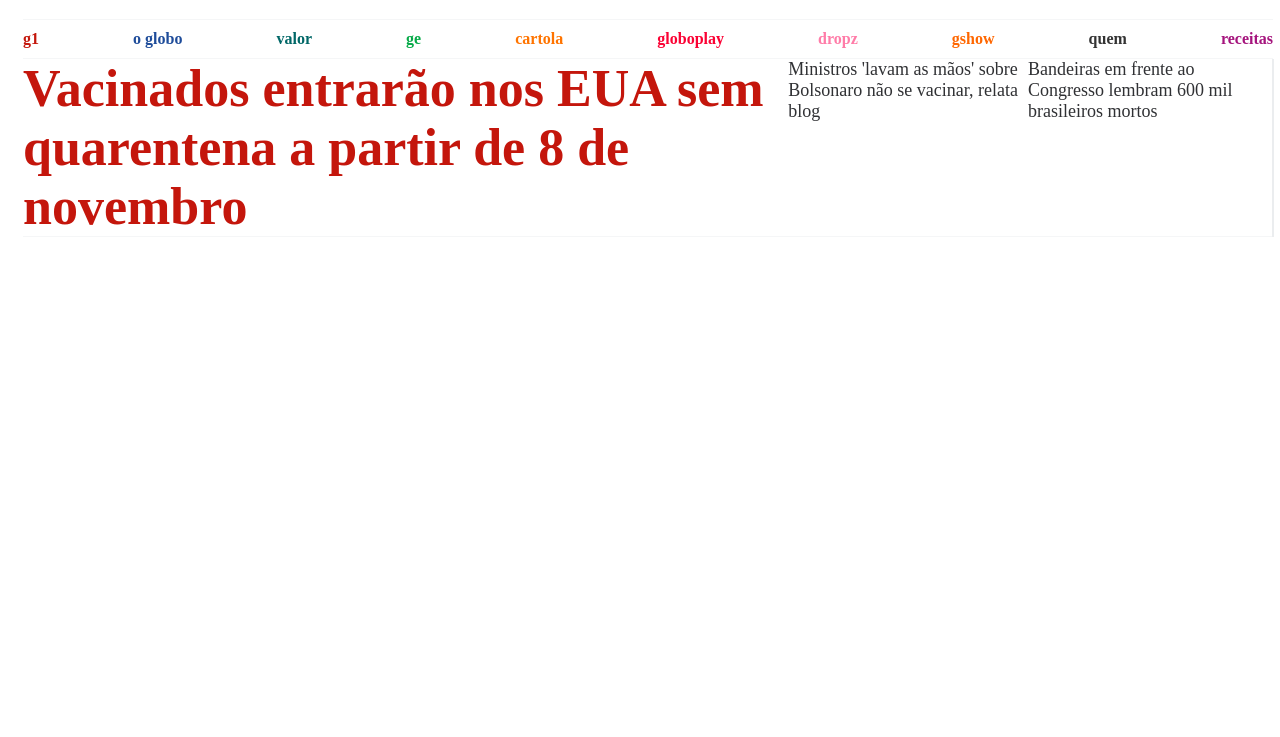
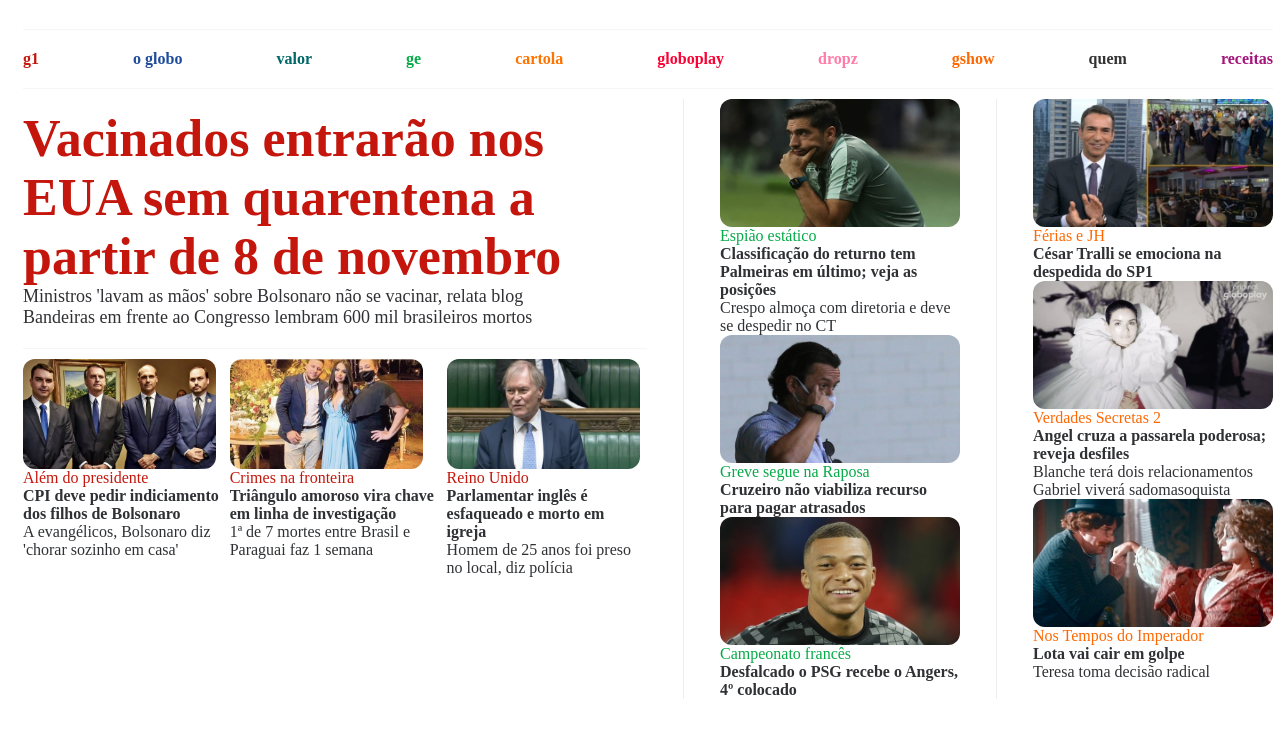
Before and after one commit to gustavogotardo/globoSiteProject, a website: page index.html in a window 1280 px wide. Shown: the part 69-806 px from the top of the page. Drawn offline with Linux system fonts and the light colour scheme.

Commit message:
new content and flexbox early basic organisation

```diff
--- a/index.html
+++ b/index.html
@@ -34,7 +34,7 @@
 
         <div class="g1news">
           <div class="g1mainnews">
-            <a class="heroHeadline" href="https://globo.com">
+            <a class="heroHeadline" href="C">
               Vacinados entrarão nos EUA sem quarentena a partir de 8 de novembro
             </a>
             <a class="heroSecondary" href="https://globo.com">
@@ -49,13 +49,40 @@
 
           <div class="g1secnews">
             <div class="imgnews">
-
+              <img class="imgSmall" src="alem-do-presidente.jpeg">
+              <a class="g1title" src="https://globo.com">
+                Além do presidente
+              </a>
+              <a class="submain" src="https://globo.com">
+                CPI deve pedir indiciamento dos filhos de Bolsonaro
+              </a>
+              <a class="subsecondary" src="https://globo.com">
+                A evangélicos, Bolsonaro diz 'chorar sozinho em casa'
+              </a>
             </div>
             <div class="imgnews">
-
+              <img class="imgSmall" src="crimes-na-fronteira.jpeg">
+              <a class="g1title" src="https://globo.com">
+                Crimes na fronteira
+              </a>
+              <a class="submain" src="https://globo.com">
+                Triângulo amoroso vira chave em linha de investigação
+              </a>
+              <a class="subsecondary" src="https://globo.com">
+                1ª de 7 mortes entre Brasil e Paraguai faz 1 semana
+              </a>
             </div>
             <div class="imgnews">
-
+              <img class="imgSmall" src="reino-unido.jpeg">
+              <a class="g1title" src="https://globo.com">
+                Reino Unido
+              </a>
+              <a class="submain" src="https://globo.com">
+                Parlamentar inglês é esfaqueado e morto em igreja
+              </a>
+              <a class="subsecondary" src="https://globo.com">
+                Homem de 25 anos foi preso no local, diz polícia
+              </a>
             </div>
           </div>
 
@@ -75,11 +102,84 @@
 
         <div class="verticalBorder"></div>
 
-        <div class="genews"></div>
+        <div class="genews">
+
+          <div class="genews">
+            <img class="imgBig" src="espiao-estatistico.jpeg">
+            <a class="getitle" src="https://globo.com">
+                Espião estático
+            </a>
+            <a class="submain" src="https://globo.com">
+              Classificação do returno tem Palmeiras em último; veja as posições
+            </a>
+            <a class="subsecondary" src="https://globo.com">
+              Crespo almoça com diretoria e deve se despedir no CT
+            </a>
+          </div>
+
+          <div class="genews">
+            <img class="imgBig" src="greve-segue-na-raposa.jpeg">
+            <a class="getitle" src="https://globo.com">
+                Greve segue na Raposa
+            </a>
+            <a class="submain" src="https://globo.com">
+              Cruzeiro não viabiliza recurso para pagar atrasados
+            </a>
+          </div>
+
+          <div class="genews">
+            <img class="imgBig" src="campeonato-frances.jpeg">
+            <a class="getitle" src="https://globo.com">
+                Campeonato francês
+            </a>
+            <a class="submain" src="https://globo.com">
+              Desfalcado o PSG recebe o Angers, 4º colocado
+            </a>
+          </div>
+
+        </div>
 
         <div class="verticalBorder"></div>
 
-        <div class="gshownews"></div>
+        <div class="gshownews">
+          <div class="gshownews">
+            <img class="imgBig" src="ferias-e-jh.jpeg">
+            <a class="gshowtitle" src="https://globo.com">
+                Férias e JH
+            </a>
+            <a class="submain" src="https://globo.com">
+              César Tralli se emociona na despedida do SP1
+            </a>
+          </div>
+
+          <div class="gshownews">
+            <img class="imgBig" src="verdades-secretas-2.jpeg">
+            <a class="gshowtitle" src="https://globo.com">
+                Verdades Secretas 2
+            </a>
+            <a class="submain" src="https://globo.com">
+              Angel cruza a passarela poderosa; reveja desfiles
+            </a>
+            <a class="subsecondary" src="https://globo.com">
+              Blanche terá dois relacionamentos
+            </a>
+            <a class="subsecondary" src="https://globo.com">
+              Gabriel viverá sadomasoquista
+            </a>
+          </div>
+
+          <div class="gshownews">
+            <img class="imgBig" src="nos-tempos-do-imperador.jpeg">
+            <a class="gshowtitle" src="https://globo.com">
+                Nos Tempos do Imperador
+            </a>
+            <a class="submain" src="https://globo.com">
+              Lota vai cair em golpe
+            </a>
+            <a class="subsecondary" src="https://globo.com">
+              Teresa toma decisão radical
+            </a>
+        </div>
       </div>
     </div>
   </body>
--- a/styles.css
+++ b/styles.css
@@ -18,11 +18,12 @@
 
 .pageContent {
   width: 1250px;
-
+  height: 1600px;
   font-family: "Encode Sans";
   align-self: center;
   margin: 0px 100px 30px 100px;
   flex-direction: column;
+  flex: none;
 }
 
 .header {
@@ -80,7 +81,28 @@
   color: #a5147d;
 }
 
+.news {
+  justify-content: space-around;
+}
+
 .g1news {
+  flex-direction: column;
+}
+
+.imgnews {
+  flex-direction: column;
+}
+
+.g1secnews {
+  justify-content: space-between;
+}
+
+.genews {
+  flex-direction: column;
+  justify-content: space-around;
+}
+
+.gshownews {
   flex-direction: column;
 }
 
@@ -98,8 +120,9 @@
 
 .heroHeadline {
   font-size: 52px;
-  font-weight: bold;
+  font-weight: 700;
   color: #c4160c;
+  width: 624px;
 }
 
 .heroSecondary {
@@ -110,31 +133,46 @@
 .horizontalBorder {
   height: 1px;
   width: 100%;
+  margin: 10px 0px;
   background-color: #f5f6f7;
+  flex: none;
 }
 
 .verticalBorder {
   width: 1px;
+  margin: 0px 36px;
   background-color: #EBEDEF;
   height: 100%;
+  flex: none;
+}
+
+.g1mainnews {
+  flex-direction: column;
+  margin: 10px 0px;
+  justify-content: space-between;
 }
 
 .g1title {
-
+  color: #c4170c;
+  font-weight: 500;
 }
 
 .getitle {
-
+  color: #06aa48;
+  font-weight: 500;
 }
 
 .gshowtitle {
-
+  color: #ff6700;
+  font-weight: 500;
 }
 
 .submain {
-
+  color: #2F3134;
+  font-weight: 700;
 }
 
 .subsecondary {
-
+  color: #2F3134;
+  font-weight: 400;
 }
```
